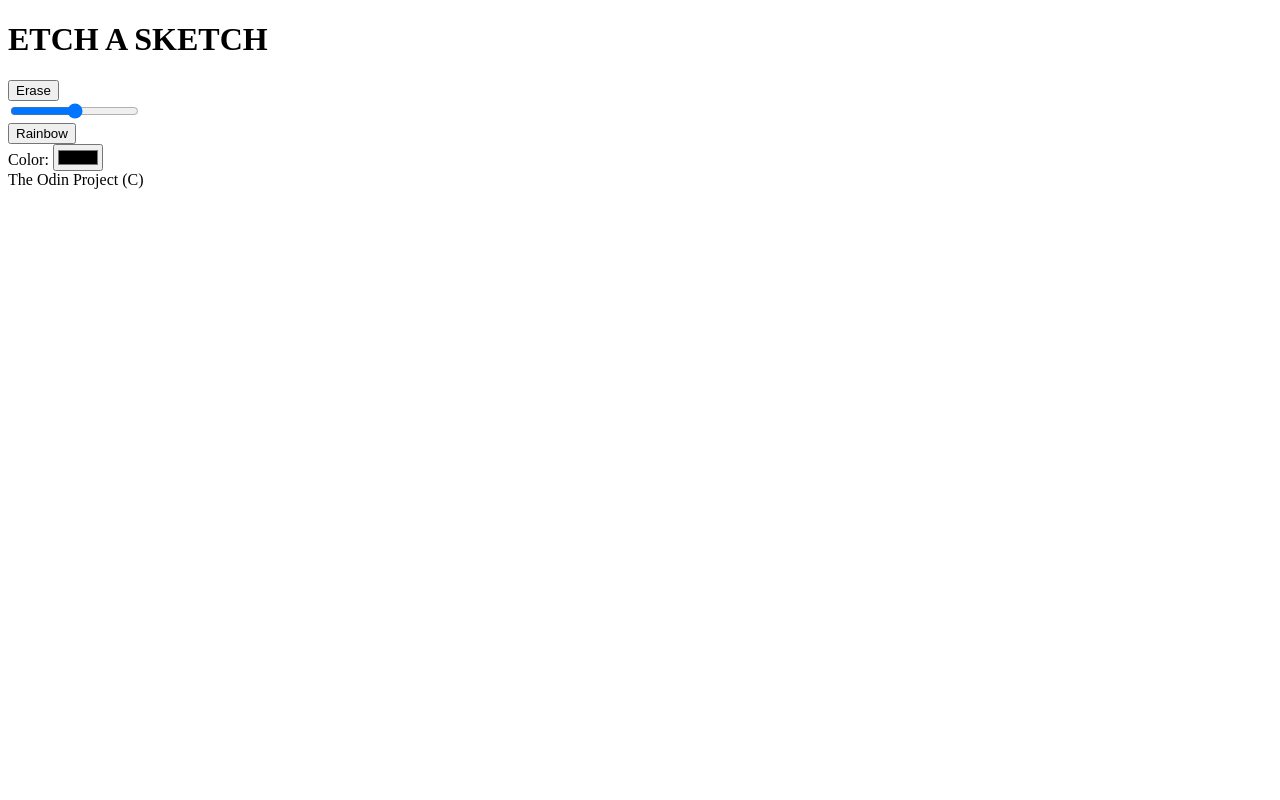
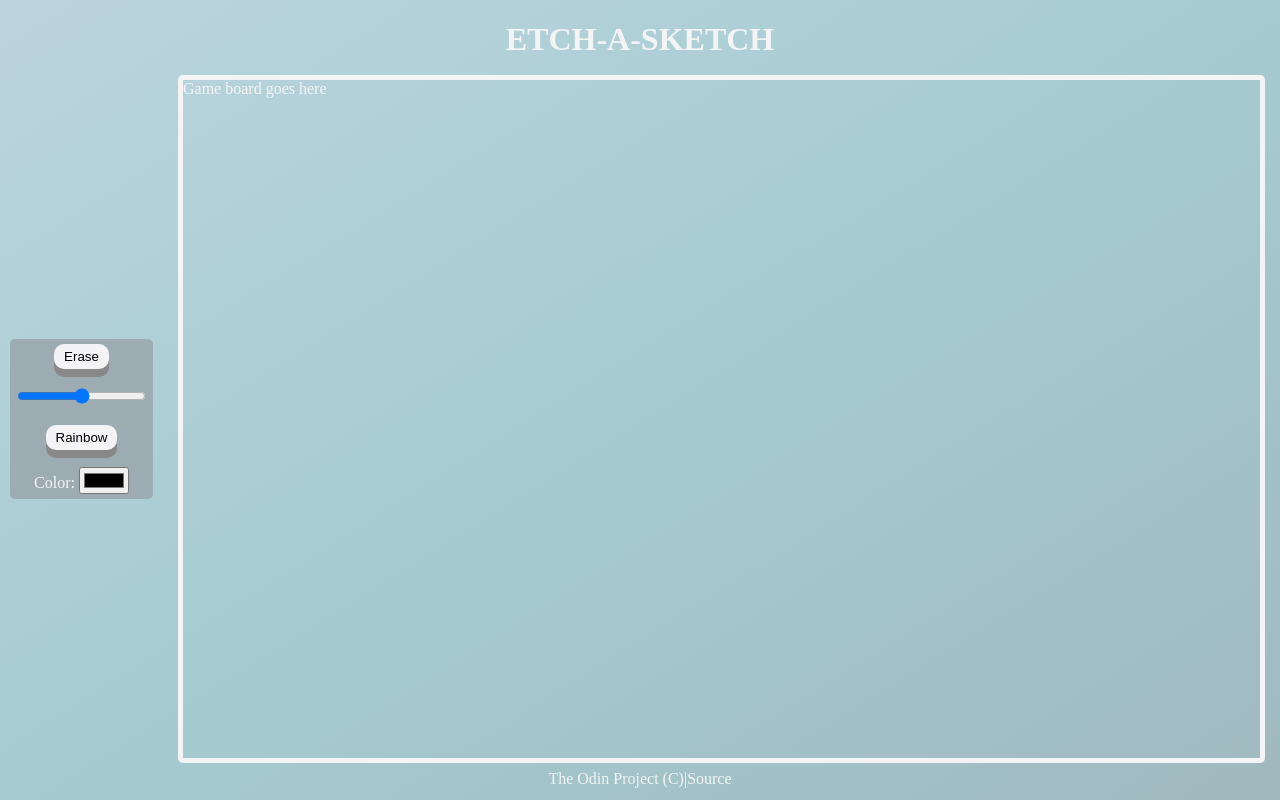
Before and after one commit to redcowe/etch-a-sketch, a plain HTML site: page index.html in a window 1280 px wide. Drawn offline with Linux system fonts and the light colour scheme.

Commit message:
Added CSS

```diff
--- a/index.html
+++ b/index.html
@@ -10,7 +10,7 @@
 </head>
 <body>
     <header>
-        <h1>ETCH A SKETCH</h1>
+        <h1>ETCH-A-SKETCH</h1>
     </header>
     <div class="game-panel">
         <div class="game-controls">
@@ -31,13 +31,15 @@
                 </div>
             </div>
         </div>
-    </div>
-    <div class="game-board-container">
-        <div class="game-board">
-
+        <div class="game-board-container">
+            <div class="game-board">
+                Game board goes here
+            </div>
         </div>
     </div>
-    <footer>The Odin Project (C)</footer>
+    <footer>
+        <div><a href="https://www.theodinproject.com/" target="blank">The Odin Project (C)</a>|<a href="https://github.com/redcowe/etch-a-sketch" target="blank">Source</a></div>
+    </footer>
 </body>
 <script src="/script.js" ></script>
 </html>
--- a/styles.css
+++ b/styles.css
@@ -0,0 +1,97 @@
+body,
+html {
+    display: flex;
+    justify-content: center;
+    align-items: center;
+    flex-direction: column;
+    background-image: linear-gradient(to bottom right, #bcd4de, #a5ccd1, #a0b9bf);
+    height: 100%;
+    width: 100%;
+    margin: 0%;
+}
+
+header {
+    display: flex;
+    margin-bottom: auto;
+    flex: 0 1 50px;
+    color: #F4F4F6;
+}
+
+button {
+    border: none;
+    border-radius: 10px;
+    padding: 5px 10px;
+    background-color: #F4F4F6;
+    box-shadow: 0 8px #888;
+    cursor: pointer;
+}
+
+button:hover {
+    background-color: #f4f4f6c0;
+}
+
+button:active {
+    box-shadow: 0 5px #888;
+    transform: translateY(3px);
+}
+footer {
+    display: flex;
+    margin-top: auto;
+    flex: 0 1 50px;
+    width: 100%;
+    justify-content: center;
+    align-items: center;
+    color: #F4F4F6;
+}
+
+a {
+    text-decoration: none;
+    color: #F4F4F6;
+}
+
+.game-panel {
+    display: flex;
+    width: 100%;
+    height: 100%;
+    color: #F4F4F6;
+
+}
+
+.game-controls {
+    display: flex;
+    justify-content: center;
+    align-items: center;
+    flex-direction: column;
+    flex: 0 1 50px;
+    padding: 10px;
+}
+
+.controls-container {
+    display: flex;
+    flex-direction: column;
+    justify-content: space-between;
+    align-items: center;
+    background-color: #9dacb2;
+    border-radius: 5px;
+    height: 150px;
+    padding: 5px;
+
+}
+.game-board-container {
+    display: flex;
+    justify-content: center;
+    align-items: center;
+    height: 100%;
+    width: 100%;
+
+}
+
+.game-board {
+    display: flex;
+    height: 100%;
+    width: 100%;
+    margin: 15px;
+    border: #F4F4F6 5px solid;
+    border-radius: 5px;
+    flex-wrap: wrap;
+}
```
